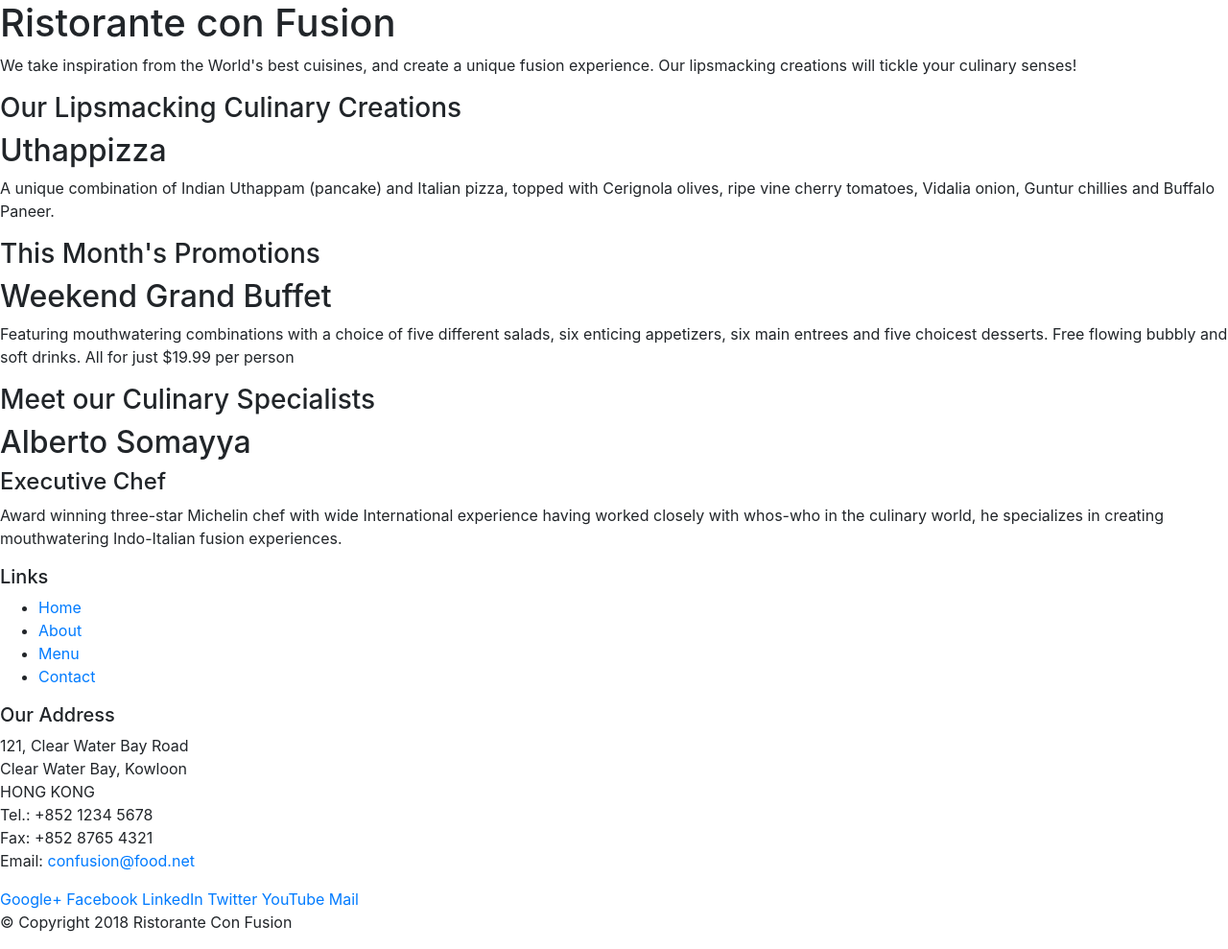
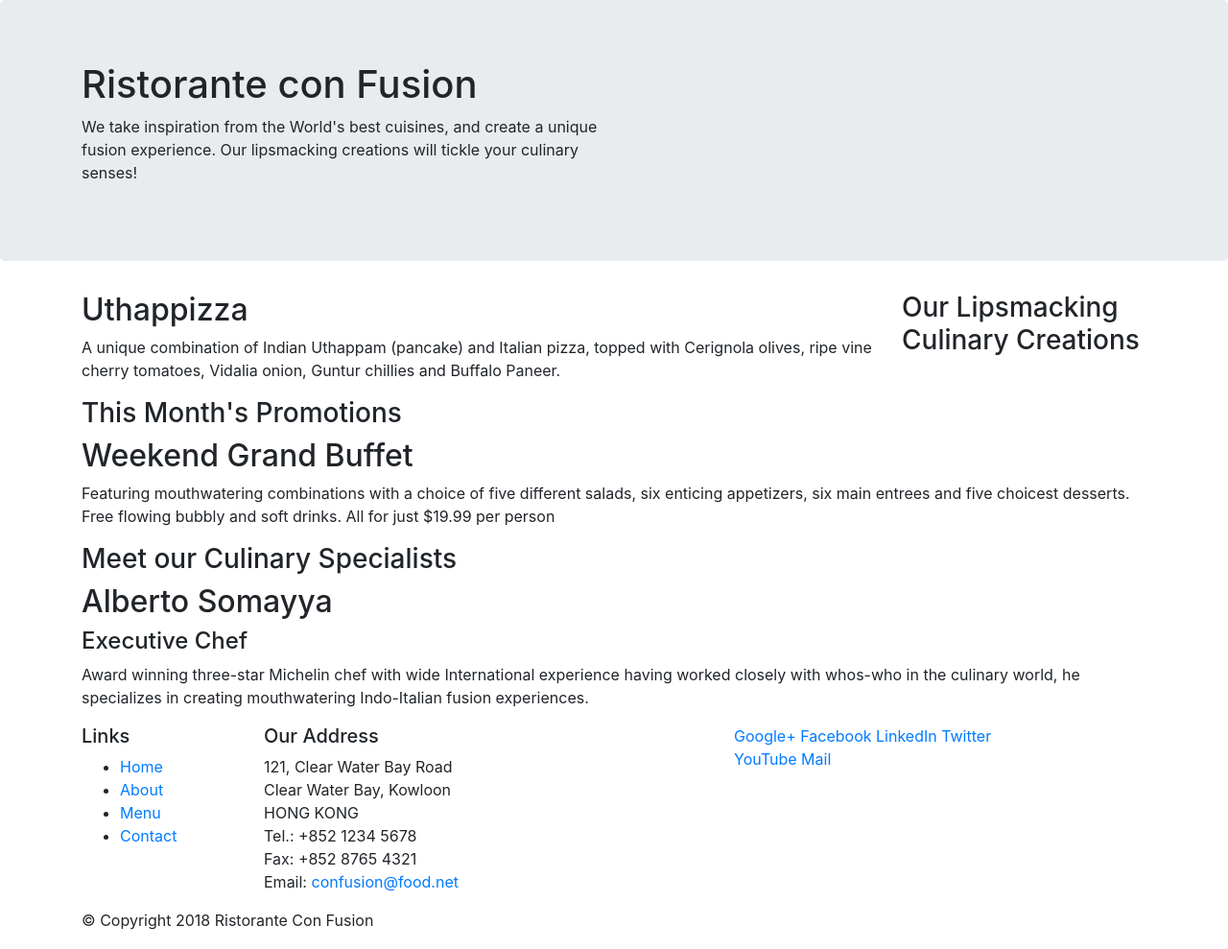
Before and after one commit to Marrek9099/Bootstrap, a website: page index.html in a window 1280 px wide. Shown: the whole page at 96% size. Drawn offline with nearby package versions, Linux system fonts and the light colour scheme.

Commit message:
Bootstrap Grid Part 1

```diff
--- a/index.html
+++ b/index.html
@@ -12,25 +12,25 @@
 
 <body>
 
-    <header>
-        <div>
-            <div>
-                <div>
+    <header class="jumbotron">
+        <div class="container">
+            <div class="row">
+                <div class="col-12 col-sm-6">
                     <h1>Ristorante con Fusion</h1>
                     <p>We take inspiration from the World's best cuisines, and create a unique fusion experience. Our lipsmacking creations will tickle your culinary senses!</p>
-                </div>
+                </div class="col-12 col-sm">
                 <div>
                 </div>
             </div>
         </div>
     </header>
 
-    <div>
-        <div>
-            <div>
+    <div class="container">
+        <div class="row">
+            <div class="col-12 col-sm-4 order-sm-last col-md-3">
                 <h3>Our Lipsmacking Culinary Creations</h3>
             </div>
-            <div>
+            <div class="col col-sm order-sm-first col-md">
                 <h2>Uthappizza</h2>
                 <p>A unique combination of Indian Uthappam (pancake) and Italian pizza, topped with Cerignola olives, ripe vine cherry tomatoes, Vidalia onion, Guntur chillies and Buffalo Paneer.</p>
             </div>
@@ -60,9 +60,9 @@
     </div>
 
     <footer>
-        <div>
-            <div>
-                <div>
+        <div class="container">
+            <div class="row">
+                <div class="col-4 offset col-sm-2">
                     <h5>Links</h5>
                     <ul>
                         <li><a href="#">Home</a></li>
@@ -71,7 +71,7 @@
                         <li><a href="#">Contact</a></li>
                     </ul>
                 </div>
-                <div>
+                <div class="col-7 col-sm-5">
                     <h5>Our Address</h5>
                     <address>
 		              121, Clear Water Bay Road<br>
@@ -82,8 +82,8 @@
 		              Email: <a href="mailto:confusion@food.net">confusion@food.net</a>
 		           </address>
                 </div>
-                <div>
-                    <div>
+                <div class="col-12 col-sm-4">
+                    <div class="col-auto">
                         <a href="http://google.com/+">Google+</a>
                         <a href="http://www.facebook.com/profile.php?id=">Facebook</a>
                         <a href="http://www.linkedin.com/in/">LinkedIn</a>
```
